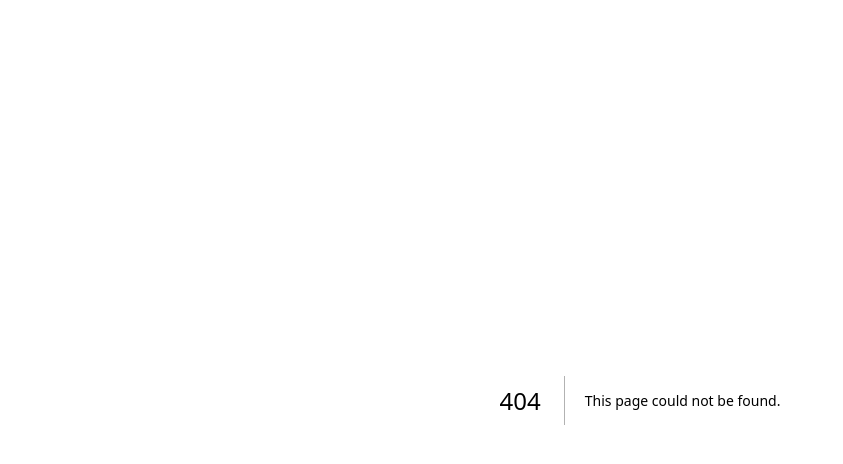
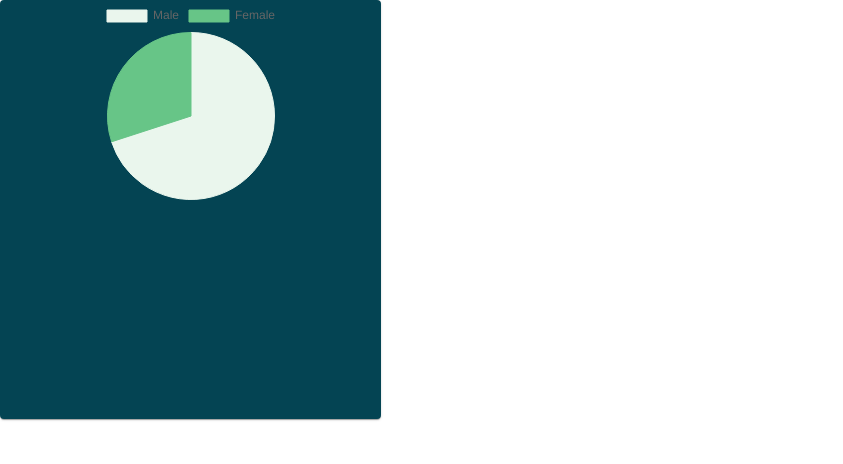
Before and after one commit to gerald-diego54/payroll-client, a Next.js app: page /dashboard in a window 1280 px wide. Before the commit this address had no page. Shown: the top 464 px of the page, without its empty margins (0-843 px from the left). Built offline with nearby package versions, Linux system fonts and the light colour scheme.

Commit message:
I created piechart

```diff
--- a/package.json
+++ b/package.json
@@ -14,8 +14,10 @@
         "@mui/icons-material": "^5.14.13",
         "@mui/material": "^5.14.13",
         "@mui/styled-engine-sc": "^6.0.0-alpha.1",
+        "chart.js": "^4.4.0",
         "next": "13.5.4",
         "react": "^18",
+        "react-chartjs-2": "^5.2.0",
         "react-dom": "^18",
         "react-hook-form": "^7.47.0",
         "styled-components": "^6.0.8",
--- /dev/null
+++ b/pages/dashboard.tsx
@@ -0,0 +1,12 @@
+import { Piechart } from '@/src/components/charts/piechart';
+import { Paper } from '@mui/material';
+import React from 'react';
+
+
+const dashboard = () => {
+  return (
+      <Piechart />
+  )
+};
+
+export default dashboard;
--- /dev/null
+++ b/src/components/charts/piechart.tsx
@@ -0,0 +1,38 @@
+import { Pie } from 'react-chartjs-2';
+import { Chart as ChartJS, ArcElement, Tooltip, Legend } from 'chart.js';
+import React from 'react';
+import Paper from '@mui/material/Paper';
+import Box from '@mui/material/Box';
+
+ChartJS.register(ArcElement, Tooltip, Legend);
+export const data = {
+datasets: [
+    {
+      label: 'Percentage of Employees by Gender',
+      data: [70,30],
+      backgroundColor: [
+        '#EAF6ED',
+        '#67C587',
+      ],
+      borderColor: [
+        '#EAF6ED',
+        '#67C587',
+      ],
+      borderWidth: 1,
+    },
+  ],
+  labels: ['Male','Female'],
+};
+
+export function Piechart() {
+    return (
+    <Paper sx={{position: "relative", backgroundColor: '#044453', width: '381px', height: '419px'}}>
+    <Box sx={{width: '200px', height: '200px', margin: "auto",}}>
+    <Pie
+    options={{ maintainAspectRatio: true }}
+    data={data}
+    />
+    </Box>
+    </Paper>
+    )
+}
```
Also changed, not shown: 1 other file (tests, documents, lock files or other folders).
